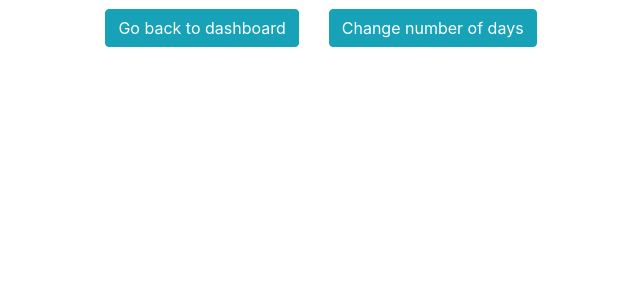
After one commit to amaradatta93/report_generation, a Django app: page /dashboard/download in a window 1280 px wide. The commit adds this page. Shown: the part 507-800 px from the top of the page, without its empty margins (319-959 px from the left). Run offline with Django 3.2, Linux system fonts and the light colour scheme; some libraries are stand-ins or nearby versions.

Commit message:
add download button and print response as first step

```diff
--- /dev/null
+++ b/dashboard/templates/download_complete.html
@@ -0,0 +1,26 @@
+{% extends 'base.html' %}
+{% block content %}
+
+<div class="clo-lg-12">
+    <div class="row align-items-center justify-content-center ml-2">
+        <div class="col-lg">
+            <h1> Download {{ status }} </h1>
+        </div>
+    </div>
+
+    <div class="row align-items-center justify-content-center">
+        <div class="col-lg">
+            <a href="{% url 'dashboard:unresponsive' %}">
+                <button type="button" class="btn btn-info"> Go back to dashboard</button>
+            </a>
+        </div>
+        <div class="col-lg">
+            <a href="{% url 'get_days:days' %}">
+                <button type="button" class="btn btn-info"> Change number of days</button>
+            </a>
+        </div>
+    </div>
+</div>
+
+
+{% endblock %}
--- a/dashboard/urls.py
+++ b/dashboard/urls.py
@@ -7,4 +7,5 @@ app_name = 'dashboard'
 urlpatterns = [
     path('', views.show_all_accounts, name='account_name'),
     path('all', views.not_reported_for_two_days, name='unresponsive'),
+    path('download', views.write_csv, name='download'),
 ]
--- a/dashboard/views.py
+++ b/dashboard/views.py
@@ -1,4 +1,7 @@
-from django.shortcuts import render
+import pprint
+
+from django.http import HttpResponse, HttpResponseRedirect
+from django.shortcuts import render, redirect
 
 from reports.utils import get_account_details
 from .utils import get_all_devices, get_all_parent_accounts, get_all_children_accounts
@@ -45,3 +48,14 @@ def not_reported_for_two_days(request):
     days = request.session['temp_data']
     response = get_all_devices(days)
     return render(request, 'dashboard.html', {'response': response})
+
+
+def write_csv(request):
+    status = 'Failed'
+    if request.method == 'POST':
+        response = request.POST
+
+        pprint.pprint(response)
+        status = 'Success'
+
+    return render(request, 'download_complete.html', {'status': status})
```
Also changed, not shown: dashboard/templates/dashboard.html (+16 -0 lines).
